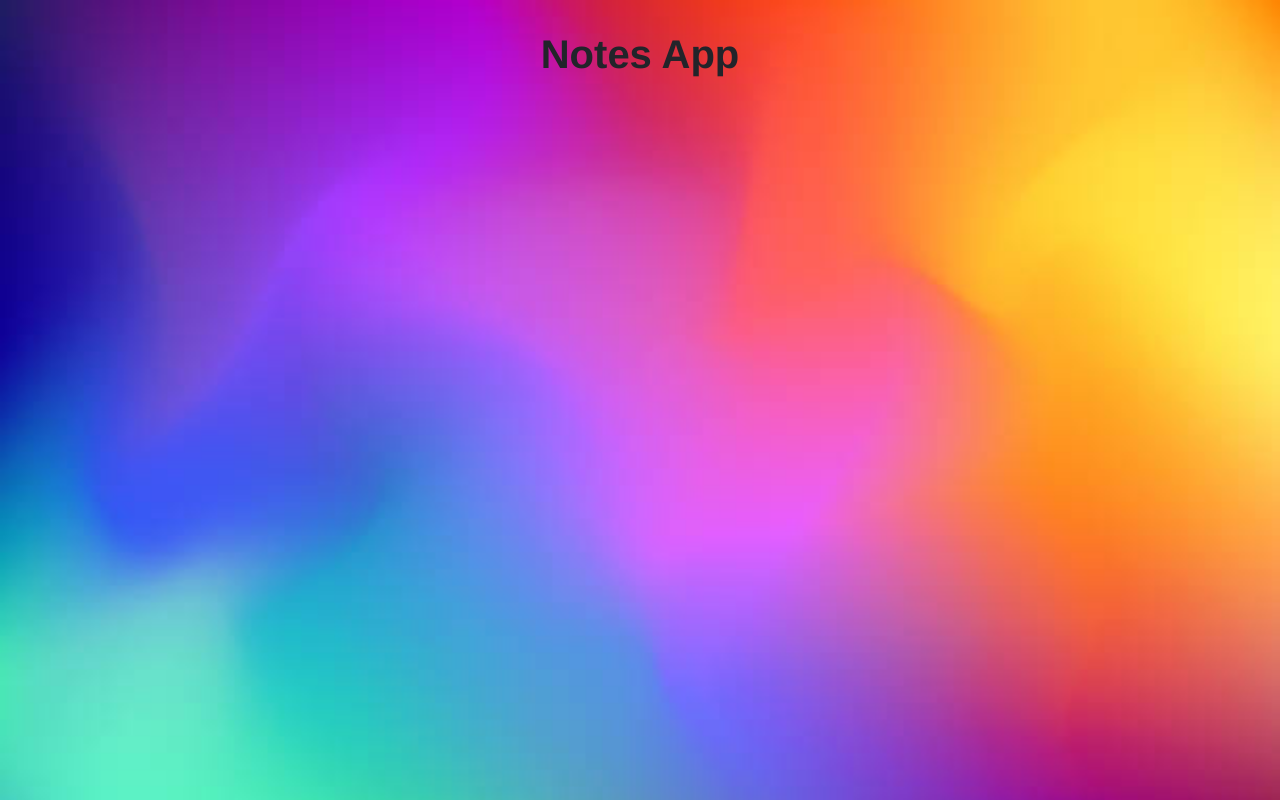
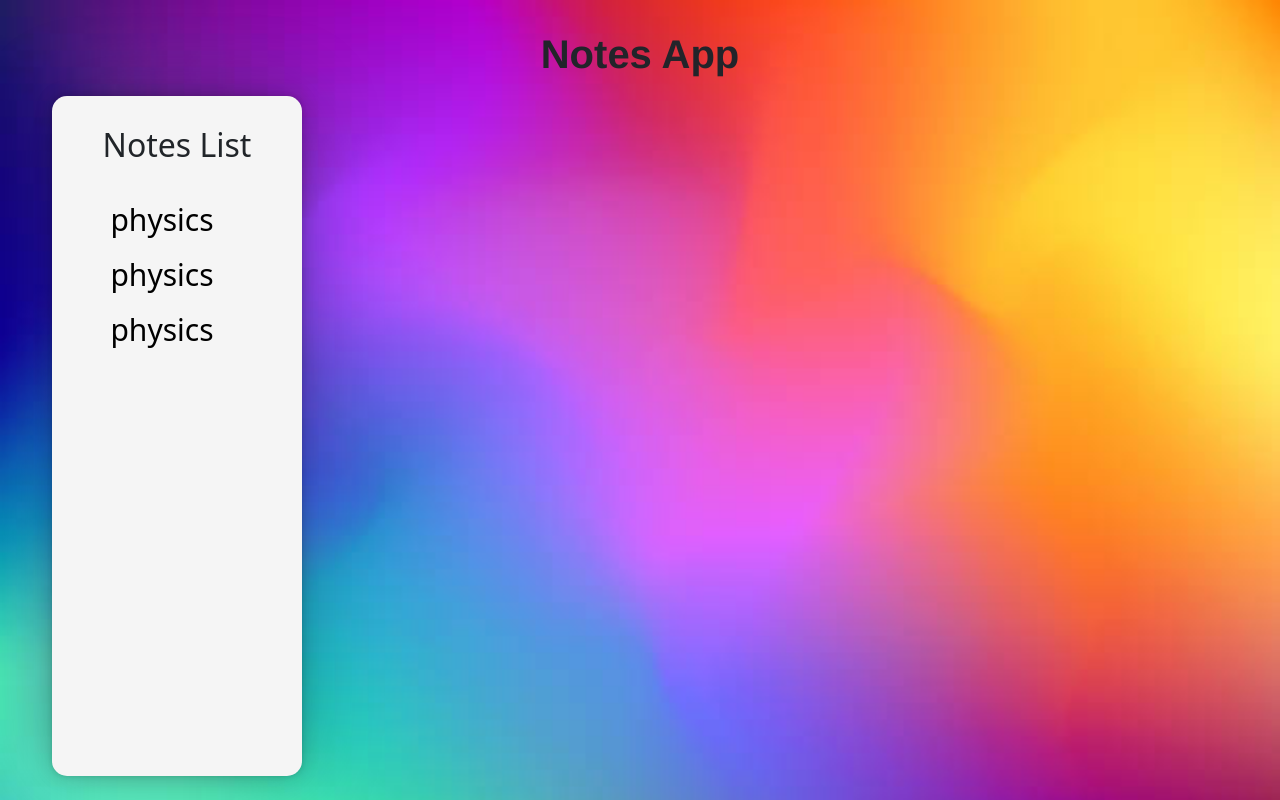
Before and after one commit to jaganath10486/React-Notes-App, a React (Create React App) app: page / in a window 1280 px wide. Built offline with nearby package versions, Linux system fonts and the light colour scheme.

Commit message:
Side Bar

```diff
--- a/src/App.js
+++ b/src/App.js
@@ -3,6 +3,9 @@ import { v4 as uuidv4 } from 'uuid';
 import AppContext from './Context/AppContext';
 import './Styles/App.css';
 import 'bootstrap/dist/css/bootstrap.min.css';
+
+
+import SideBar from './Components/SideBar';
 
 const reducerFunction1 = (state, action) => {
   switch(action.type)
@@ -37,6 +40,16 @@ function App() {
       id : uuidv4(),
       title : 'physics',
       icon : 'a'
+    },
+    {
+      id : uuidv4(),
+      title : 'physics',
+      icon : 'a'
+    },
+    {
+      id : uuidv4(),
+      title : 'physics',
+      icon : 'a'
     }
   ]
 
@@ -48,6 +61,11 @@ function App() {
       <header className='header'>
         <h1 className="text-center">Notes App</h1>
       </header>
+      <div className='container'>
+        <AppContext.Provider value={{lists, notes, dispatch1, dispatch2}}>
+          <SideBar/>
+        </AppContext.Provider>
+      </div>
     </div>
   );
 }
--- /dev/null
+++ b/src/Components/SideBar.js
@@ -0,0 +1,24 @@
+import React, {useContext} from 'react'
+import AppContext from '../Context/AppContext'
+import Styles from '../Styles/SideBar.module.css';
+import SideBarItem from './SideBarItem';
+
+function SideBar() {
+    const {lists, dispatch2} = useContext(AppContext);
+
+  return (
+    <div className={Styles.contentFill}>
+        <div className={`${Styles.complete}`}>
+        <h2 class="text-start">Notes List</h2>
+        <div className={`${Styles.sideNavbar} d-flex flex-column`}>
+            {
+                lists.map(list => <SideBarItem key = {list.id} id = {list.id} title = {list.title} />)
+            }
+        </div>
+    </div>
+    </div>
+
+  )
+}
+
+export default SideBar
--- /dev/null
+++ b/src/Components/SideBarItem.js
@@ -0,0 +1,12 @@
+import React from 'react'
+import '../Styles/ListItem.css';
+
+function SideBarItem(props) {
+  return (
+    <a className='item'>
+        <span>{props.title}</span>
+    </a>
+  )
+}
+
+export default SideBarItem
--- a/src/Styles/App.css
+++ b/src/Styles/App.css
@@ -51,5 +51,5 @@ html
     margin: 0px;
     background : url('../Images/bg.jpg');
     background-size: cover;
-
+    transition: all 150ms ease-in;
 }
--- /dev/null
+++ b/src/Styles/ListItem.css
@@ -0,0 +1,25 @@
+a
+{
+    text-decoration: none;
+    margin-top: 5px;
+    margin-bottom: 5px;
+    text-align: center;
+    display: flex;
+    justify-content: center;
+    cursor: pointer;
+    padding-left: 80px;
+    padding-right: 80px;
+    transition: background .15s ease-in,background-color .15s ease-in;
+}
+
+span
+{
+    font-size: 30px;
+    color: black;
+}
+
+a:hover
+{
+    background-color: lightgray;
+    border-radius: 10px;
+}
--- /dev/null
+++ b/src/Styles/SideBar.module.css
@@ -0,0 +1,42 @@
+
+.complete
+{
+    height: 85vh;
+    overflow-y: hidden;
+    overflow-x: hidden;
+    width: 250px;
+    display: flex;
+    flex-direction: column;
+    align-items: center;
+    border: none;
+    box-shadow: 0px 0px 5.3px rgba(0, 0, 0, 0.113), 0px 0px 17.9px rgba(0, 0, 0, 0.167),
+    0px 0px 80px rgba(0, 0, 0, 0.28);
+    border-radius: 15px;
+    padding-top: 30px;
+    background-color: whitesmoke;
+    transform: translateX(-30px);
+    margin-top: 10px;
+    position: relative;
+}
+
+.sideNavbar
+{
+    padding-top: 20px;
+    padding-right: 30px;
+}
+
+
+::-webkit-scrollbar {
+
+    background-color: rgba(var(--app-color-dark-rgb), 0.3);
+    width: 15px;
+  }
+
+  ::-webkit-scrollbar-thumb {
+    background-color: rgba(var(--app-color-dark-rgb), 0.8);
+    border: 3px solid transparent;
+    border-radius: 8px;
+    background-clip: content-box;
+    transition: all 200ms;
+
+  }
```
